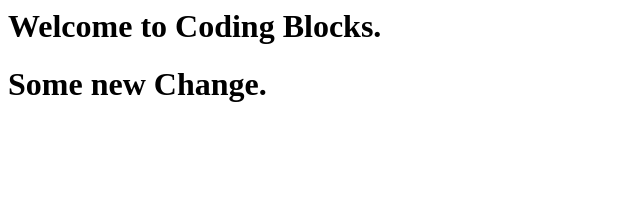
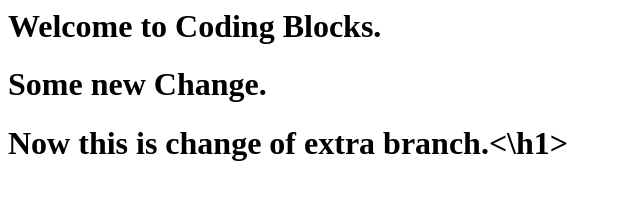
Before and after one commit to tripti1706/workshop-oss, a plain HTML site: page index.html in a window 1280 px wide. Shown: the whole page, without its empty margins (0-640 px from the left). Drawn offline with Linux system fonts and the light colour scheme.

Commit message:
changes in new branch

```diff
--- a/index.html
+++ b/index.html
@@ -1,2 +1,3 @@
 <h1> Welcome to Coding Blocks. </h1>
 <h1> Some new Change.</h1>
+<h1> Now this is change of extra branch.<\h1>
```
